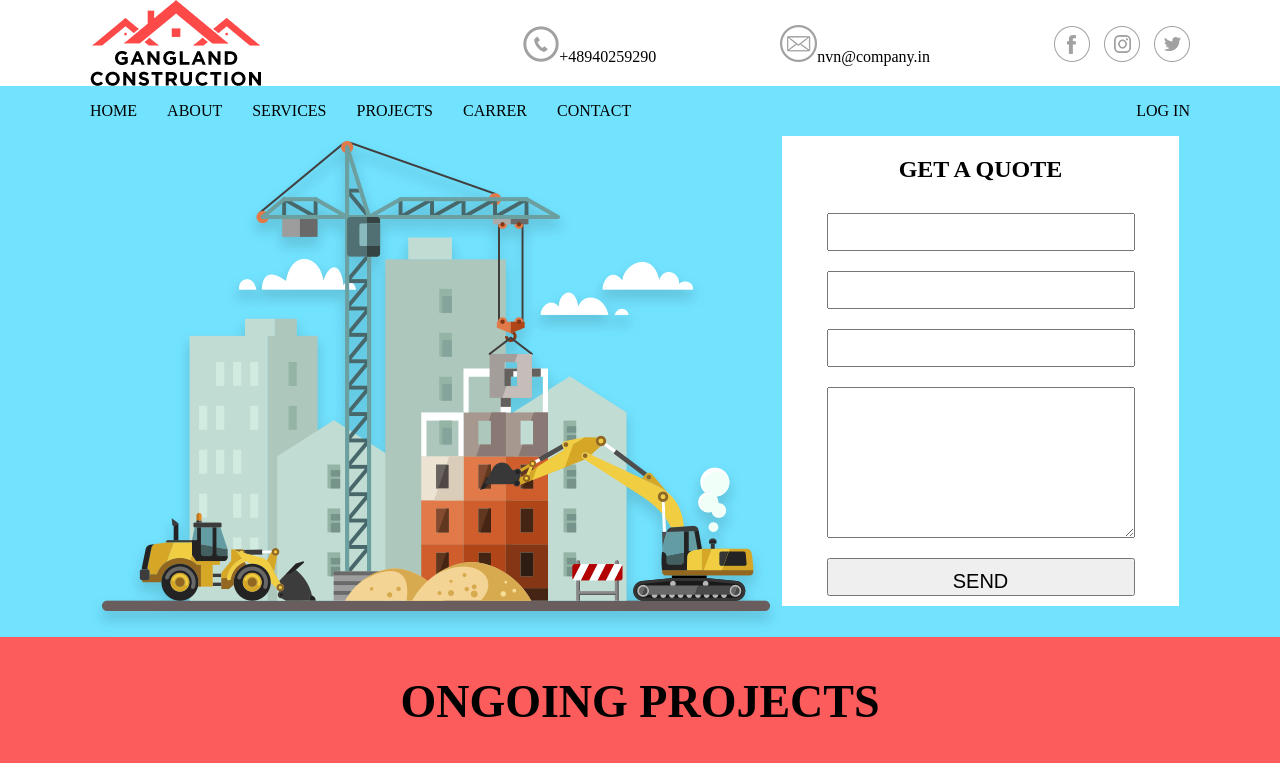
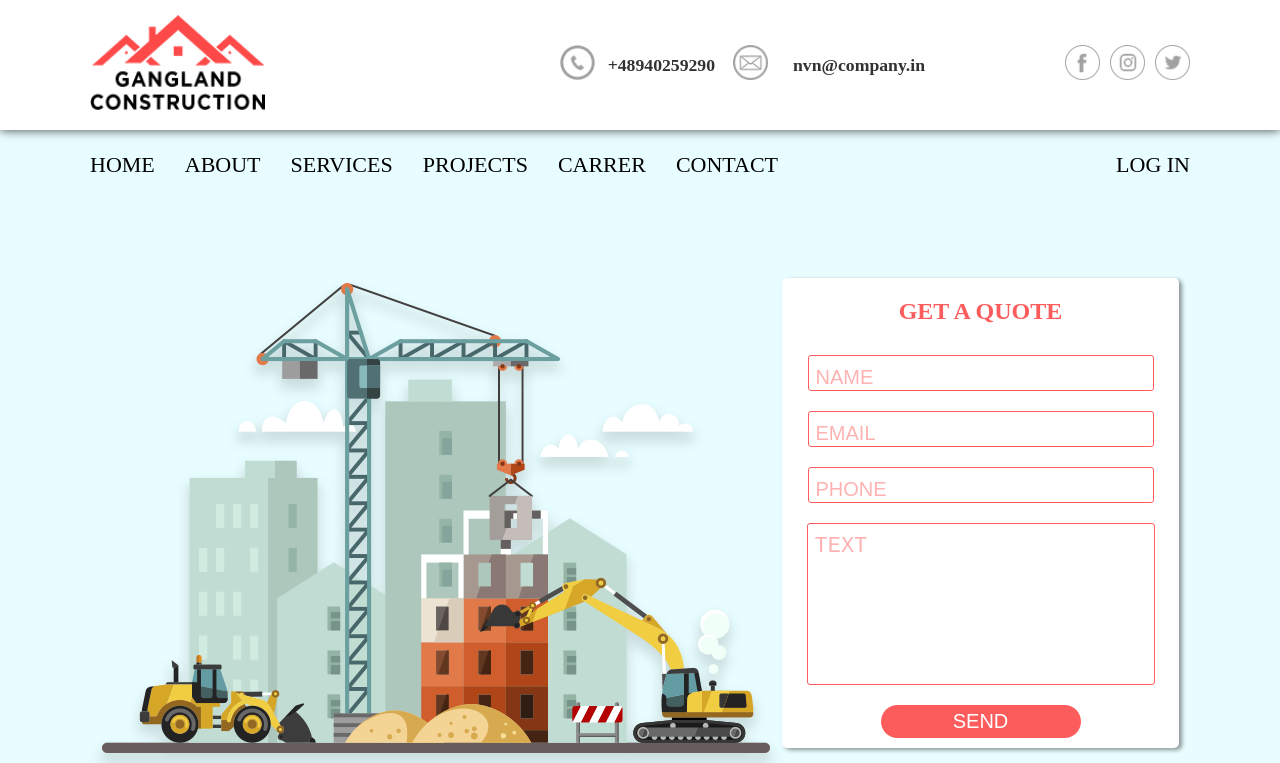
Before and after one commit to AlehZahorski/ScssWebsiteGanglang, a website: page index.html in a window 1280 px wide. Shown: the top 763 px of the page. Drawn offline with Linux system fonts and the light colour scheme.

Commit message:
create styles for header v1

```diff
--- a/index.html
+++ b/index.html
@@ -11,13 +11,19 @@
     <section class="header_color">
         <div class="header_color__logo">
             <div class="header_color__logo__section">
-                <img src="./img/header_logo.png" alt="company's logo">
+                <div class="header_color__logo__section__logo">
+                    <img src="./img/header_logo.png" alt="company's logo">
+                </div>
                 <div class="header_color__logo__section__ico">
-                    <span class="header_color__logo__section__ico__telmail"><img src="./img/header_telephone.png" alt="our telephone">+48940259290</span>
-                    <span class="header_color__logo__section__ico__telmail"><img src="./img/header_gmail.png" alt="our gmail">nvn@company.in</span>
-                    <span><img src="./img/header_facebook.png" alt="our facebook"></span>
-                    <span><img src="./img/header_instagram.png" alt="our instagram"></span>
-                    <span><img src="./img/header_twitter.png" alt="our twitter"></span>
+                    <div class="header_color__logo__section__ico__grid">
+                        <img src="./img/header_telephone.png" alt="our telephone"><strong>+48940259290</strong>
+                    </div>
+                    <div class="header_color__logo__section__ico__grid">
+                        <img src="./img/header_gmail.png" alt="our gmail"><strong>nvn@company.in</strong>
+                   </div>
+                    <img src="./img/header_facebook.png" alt="our facebook">
+                    <img src="./img/header_instagram.png" alt="our instagram">
+                    <img src="./img/header_twitter.png" alt="our twitter">
 
                 </div>
             </div>
@@ -41,10 +47,10 @@
             <div class="header_rightSide">
                 <form action="" class="header_rightSide__form">
                     <h2>GET A QUOTE</h2>
-                    <input type="text">
-                    <input type="text">
-                    <input type="text">
-                    <textarea name="" id="" cols="30" rows="10"></textarea>
+                    <input type="text" placeholder="NAME" required>
+                    <input type="text" placeholder="EMAIL" required>
+                    <input type="text" placeholder="PHONE" required>
+                    <textarea name="" id="" cols="30" rows="10" placeholder="TEXT" required></textarea>
                     <button>SEND</button>
                 </form>
             </div>
--- a/scss/style.scss
+++ b/scss/style.scss
@@ -1,11 +1,17 @@
-$color-blue: rgba(43, 213, 255, 0.664);
+$color-blue: #e8fdff;
 $color-red: #fd5c5c;
 $color-black: #323232;
 
 body{
     margin: 0px;
     padding: 0px;
+    ::placeholder {
+        color: red;
+        opacity: .3;
+        padding-left: 5px;
+      }
 }
+
 
 
 
@@ -14,32 +20,62 @@ body{
 }
 .header_color__logo{
     background-color: white;
+    -webkit-box-shadow: 0px 0px 10px 0px rgba(0,0,0,0.75);
+    -moz-box-shadow: 0px 0px 10px 0px rgba(0,0,0,0.75);
+    box-shadow: 0px 0px 10px 0px rgba(0,0,0,0.75);
     &__section{
         max-width: 1100px;
+        height: 130px;
         margin: 0 auto;
         display: flex;
         flex-direction: row;
+        img{
+            width: 35px;
+            height: 35px;
+        }
+        &__logo{
+            margin-top: 15px;
+         img{
+            width: 175px;
+            height: 95px;
+         }
+        }
         &__ico{
-            margin-top: 25px;
+            margin-top: 45px;
             margin-left: auto;
             margin-right: 0;
-            span{
+            display: flex;
+            flex-direction: row;
+            img{
                 margin-left: 10px;
             }
-            &__telmail{
-                margin-right: 110px;
+            &__grid{
+                display: grid;
+                grid-template-columns: 1fr 1fr;
+                justify-items: center;
+                margin-right: 130px;
+                margin-left: -160px;
+                strong{
+                    margin-left: -12px;
+                    margin-top: 10px;
+                    font-size: 17.7px;
+                    color: $color-black;
+                }
             }
         }
     }
 }
 .header{
     max-width: 1100px;
+    height: 640px;
     margin: 0 auto;
     ul{
         display: flex;
         flex-direction: row;
         list-style-type: none;
         margin-left: 0;
+        font-size: 22px;
+        font-weight: 500;
         li{
             margin-left: 30px;
         }
@@ -54,6 +90,7 @@ body{
     &_screen{
         display: flex;
         flex-direction: row;
+        margin-top: 100px;
     }
     &_rightSide{
         &__form{
@@ -62,32 +99,44 @@ body{
             width: 397px;
             height: 470px;
             background-color: #fff;
+            border-radius: 5px;
+            -webkit-box-shadow: 3px 2px 4px 0px rgba(0,0,0,0.41);
+            -moz-box-shadow: 3px 2px 4px 0px rgba(0,0,0,0.41);
+            box-shadow: 3px 2px 4px 0px rgba(0,0,0,0.41);
             h2{
                 text-align: center;
+                color: $color-red;
             }
             input{
                 margin: 10px auto;
-                width: 300px;
+                width: 340px;
                 font-size: 20px;
                 padding-top: 10px;
+                border: 1px solid $color-red;
+                border-radius: 3px;
             }
             textarea{
                 margin: 10px auto;
-                width: 302px;
-                font-size: 20px;
+                width: 342px;
+                font-size: 22px;
                 padding-top: 10px;
+                resize: none;
+                border: 1px solid $color-red;
+                border-radius: 3px;
             }
             button{
+                color: #fff;
                 margin: 10px auto;
-                width: 308px;
+                width: 200px;
                 font-size: 20px;
-                padding-top: 10px;
+                padding: 5px;
+                background-color: $color-red;
+                border-radius: 50px;
+                border: 0px;
             }
          }
     }
 }
-
-
 
 
 
@@ -106,8 +155,9 @@ body{
         text-align: center;
     }
     &__side{
-        display: flex;
-        flex-direction: row;
+        display: grid;
+        grid-template-columns: 1fr 1fr;
+        align-self: center;
         &__left{
             display: flex;
             flex-direction: row;
@@ -128,7 +178,6 @@ body{
         }
     }
 }
-
 
 
 
@@ -206,9 +255,10 @@ body{
             }
         }
         &__ico{
-            img{
-                margin: 40px 40px 0 30px;
-            }
+            margin-top: 50px;
+            display: grid;
+            grid-template-columns: repeat(5, 1fr);
+            justify-items: center;
         }
     }
 }
```
Also changed, not shown: css/scss/style.css.
